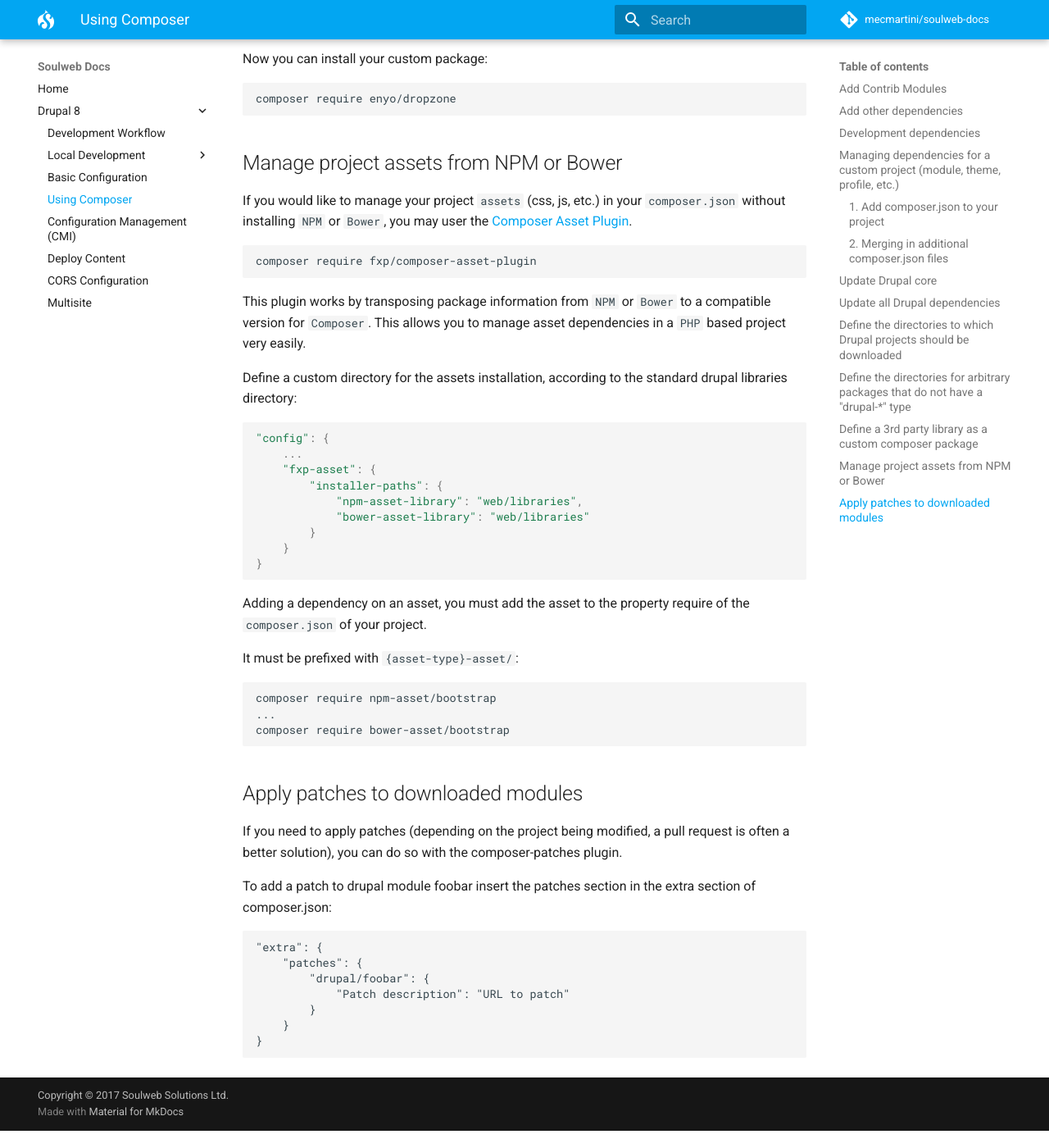
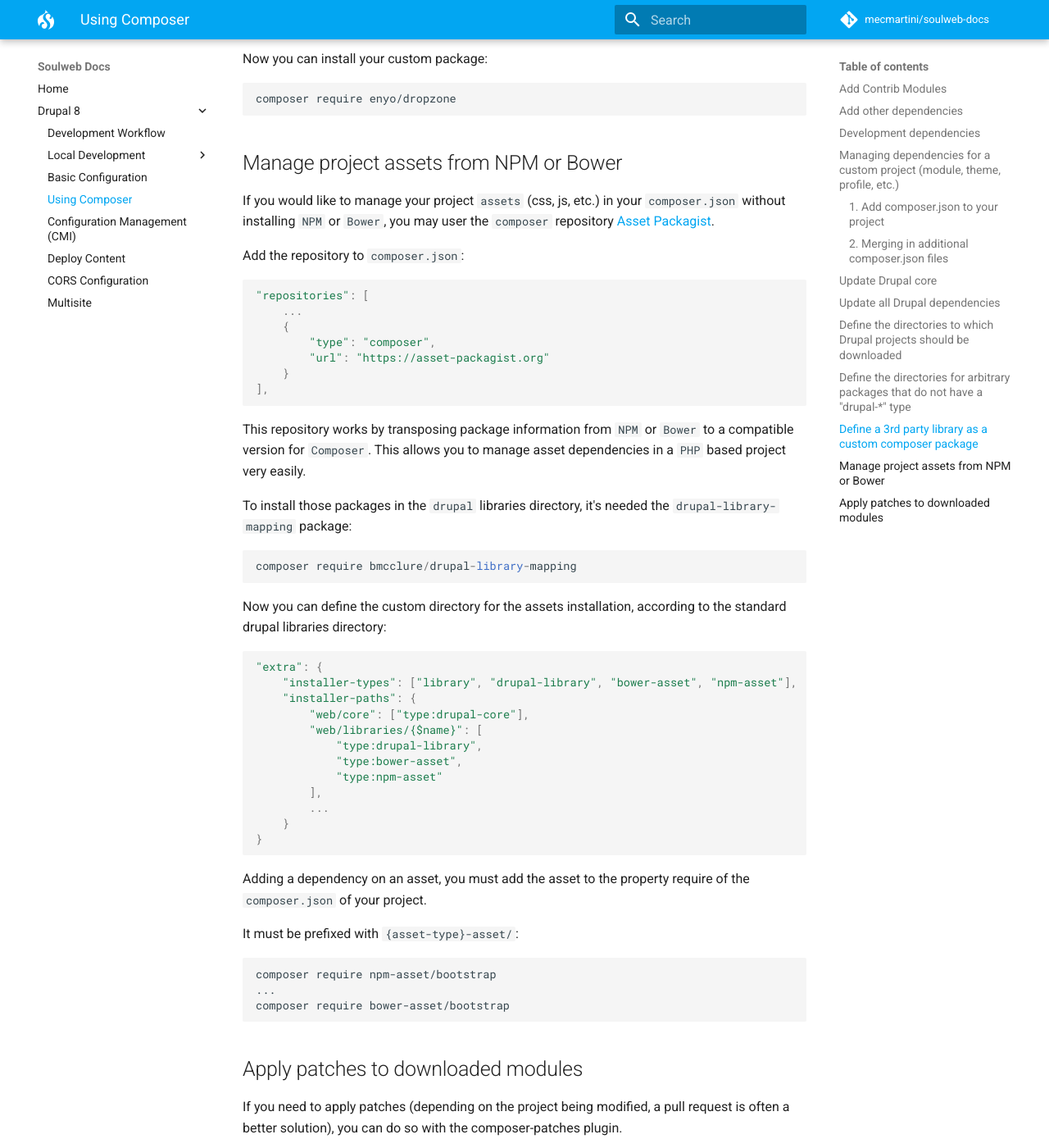
Before and after one commit to mecmartini/soulweb-docs, an MkDocs documentation site: the page built from docs/drupal/drupal_composer.md, in a window 1280 px wide and 1400 px high, scrolled down 4451 px. Shown: the whole window at 82% size. Built offline with MkDocs 1.6.1 and Material for MkDocs 9.7.7, drawn with Linux system fonts in a browser that asks for light colours; comment, search, counter and statistics services are not loaded; old or Windows-style settings are respelled for this version of MkDocs; before the commit the page ends 5830 px from its top, so only the background shows below that.

Commit message:
Improved drupal composer docs

```diff
--- a/docs/drupal/drupal_composer.md
+++ b/docs/drupal/drupal_composer.md
@@ -159,21 +159,36 @@
 
 ## Manage project assets from NPM or Bower
 
-If you would like to manage your project `assets` (css, js, etc.) in your `composer.json` without installing `NPM` or `Bower`, you may user the [Composer Asset Plugin](https://github.com/fxpio/composer-asset-plugin/blob/master/Resources/doc/index.md).
+If you would like to manage your project `assets` (css, js, etc.) in your `composer.json` without installing `NPM` or `Bower`, you may user the `composer` repository [Asset Packagist](https://asset-packagist.org/).
 
-    composer require fxp/composer-asset-plugin
+Add the repository to `composer.json`:
 
-This plugin works by transposing package information from `NPM` or `Bower` to a compatible version for `Composer`. This allows you to manage asset dependencies in a `PHP` based project very easily.
+    "repositories": [
+        ...
+        {
+            "type": "composer",
+            "url": "https://asset-packagist.org"
+        }
+    ],
 
-Define a custom directory for the assets installation, according to the standard drupal libraries directory:
+This repository works by transposing package information from `NPM` or `Bower` to a compatible version for `Composer`. This allows you to manage asset dependencies in a `PHP` based project very easily.
 
-    "config": {
-        ...
-        "fxp-asset": {
-            "installer-paths": {
-                "npm-asset-library": "web/libraries",
-                "bower-asset-library": "web/libraries"
-            }
+To install those packages in the `drupal` libraries directory, it's needed the `drupal-library-mapping` package:
+
+    composer require bmcclure/drupal-library-mapping
+
+Now you can define the custom directory for the assets installation, according to the standard drupal libraries directory:
+
+    "extra": {
+        "installer-types": ["library", "drupal-library", "bower-asset", "npm-asset"],
+        "installer-paths": {
+            "web/core": ["type:drupal-core"],
+            "web/libraries/{$name}": [
+                "type:drupal-library",
+                "type:bower-asset",
+                "type:npm-asset"
+            ],
+            ...
         }
     }
 
```
Also changed, not shown: site/drupal/drupal_composer/index.html, site/mkdocs/search_index.json.
